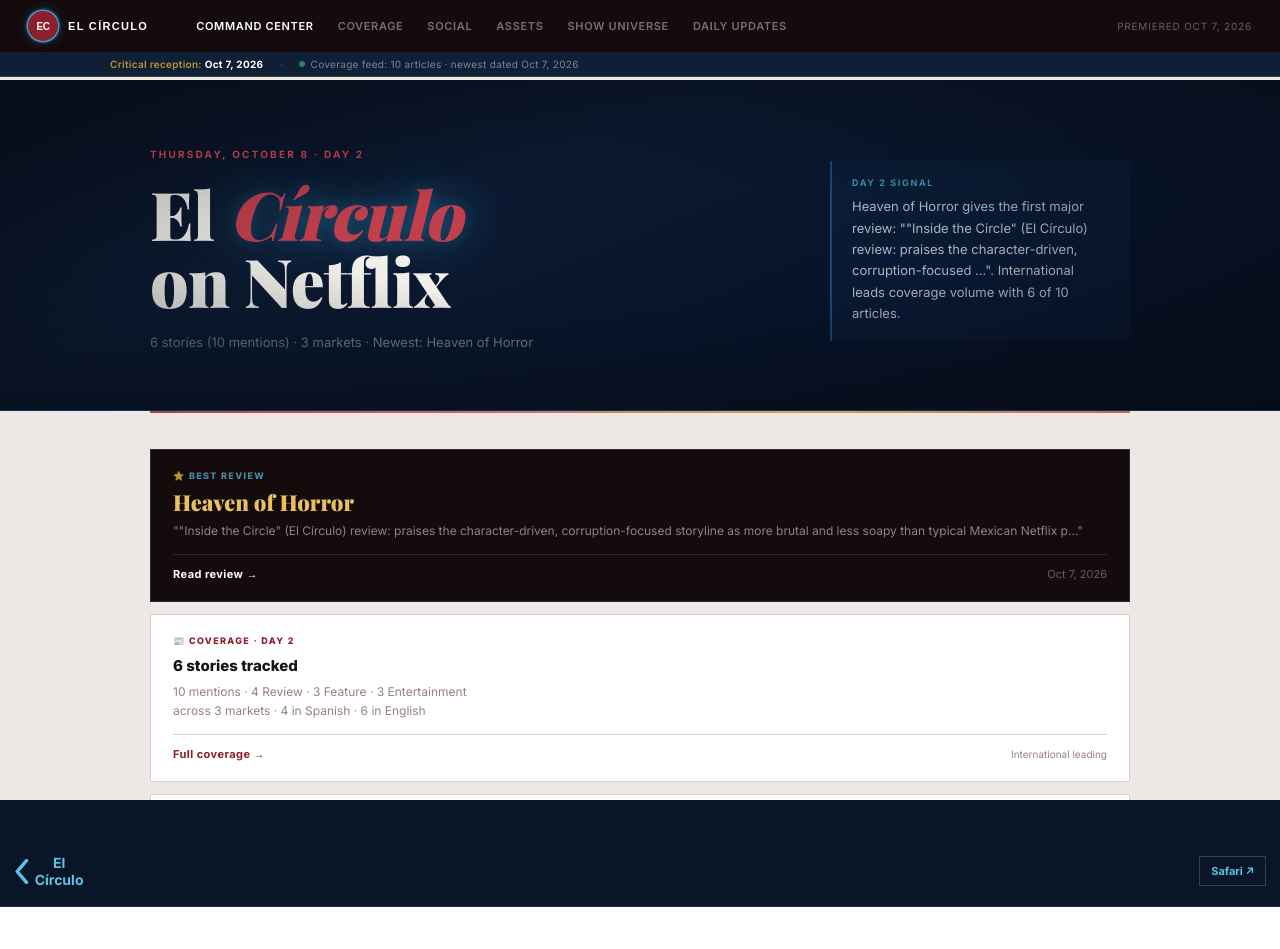
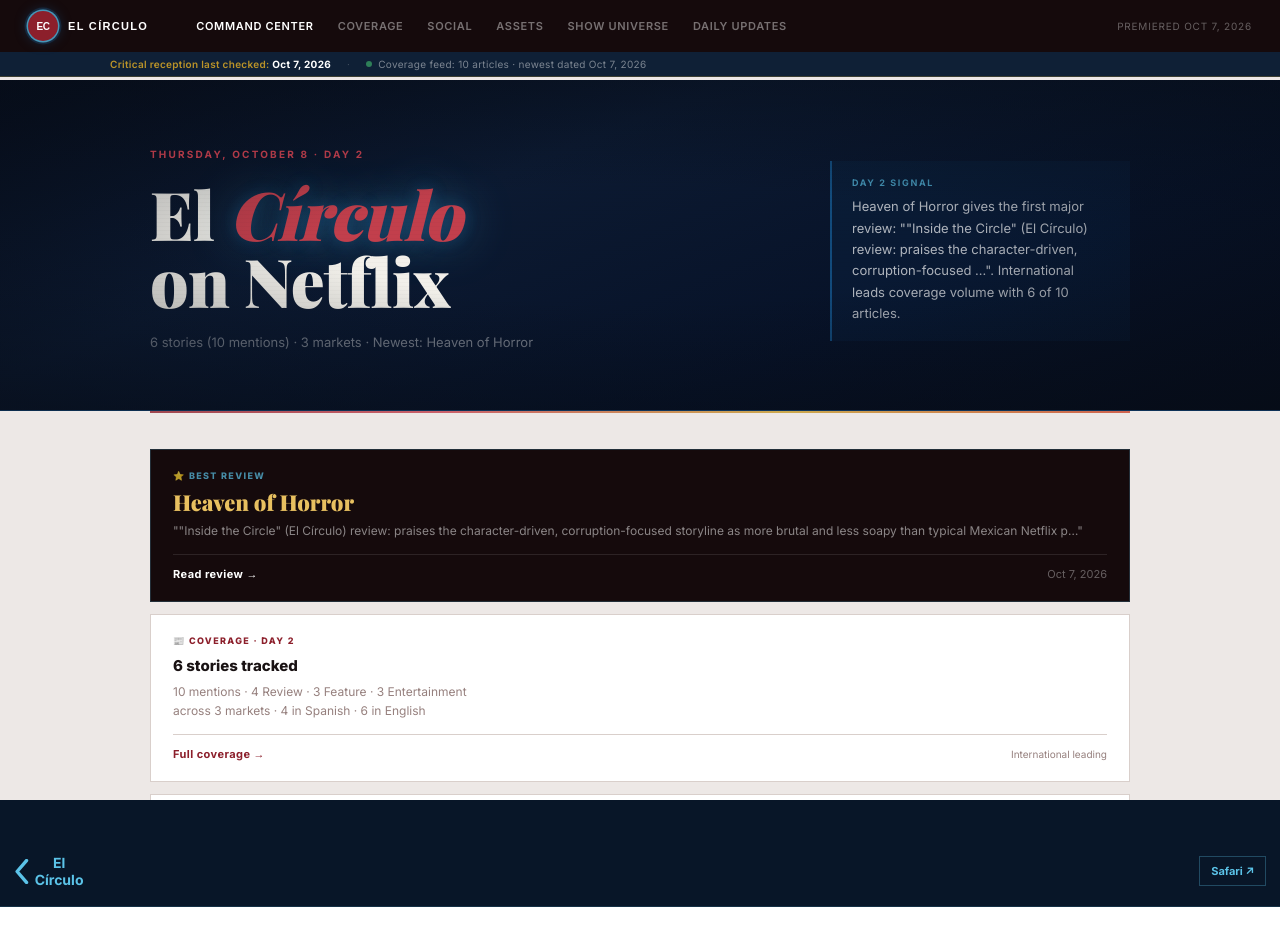
Before and after one commit to brovzar-lab/el-circulo-dashboard, a website: page index.html in a window 1280 px wide. Shown: the top 949 px of the page. Drawn offline with nearby package versions, Linux system fonts and the light colour scheme; a web font is replaced by a local one.

Commit message:
Clarify databar label: "last checked" not an implied score
Research Specialist flagged, Lead App Engineer approved: the sitewide
databar read "Critical reception: {date}" directly above a "Scores
pending" section, with nothing distinguishing "the reception landscape
was re-verified on this date" from "an aggregate score exists as of
this date." Same class of ambiguity as the DEMO DATA badge issue
earlier today. One-line text change: "Critical reception last checked:
{date}" -- no logic touched, same element/ids, same loadContentMeta()
wiring.

Co-Authored-By: Paperclip <noreply@paperclip.ing>

```diff
--- a/index.html
+++ b/index.html
@@ -1001,7 +1001,7 @@
 <!-- ═══ DATA-AS-OF BAR (sitewide, visible on every tab) ═══ -->
 <div id="databar">
   <div class="databar-inner">
-    <span class="databar-crit">Critical reception: <strong id="databar-crit-date">not yet available</strong><span id="databar-crit-changed-wrap" style="display:none"> · unchanged since <strong id="databar-crit-changed-date"></strong></span></span>
+    <span class="databar-crit">Critical reception last checked: <strong id="databar-crit-date">not yet available</strong><span id="databar-crit-changed-wrap" style="display:none"> · unchanged since <strong id="databar-crit-changed-date"></strong></span></span>
     <span class="databar-sep">·</span>
     <span class="databar-cov"><span class="live-dot" id="databar-cov-dot"></span><span id="databar-cov-text">Coverage feed: auto-updating</span></span>
   </div>
```
